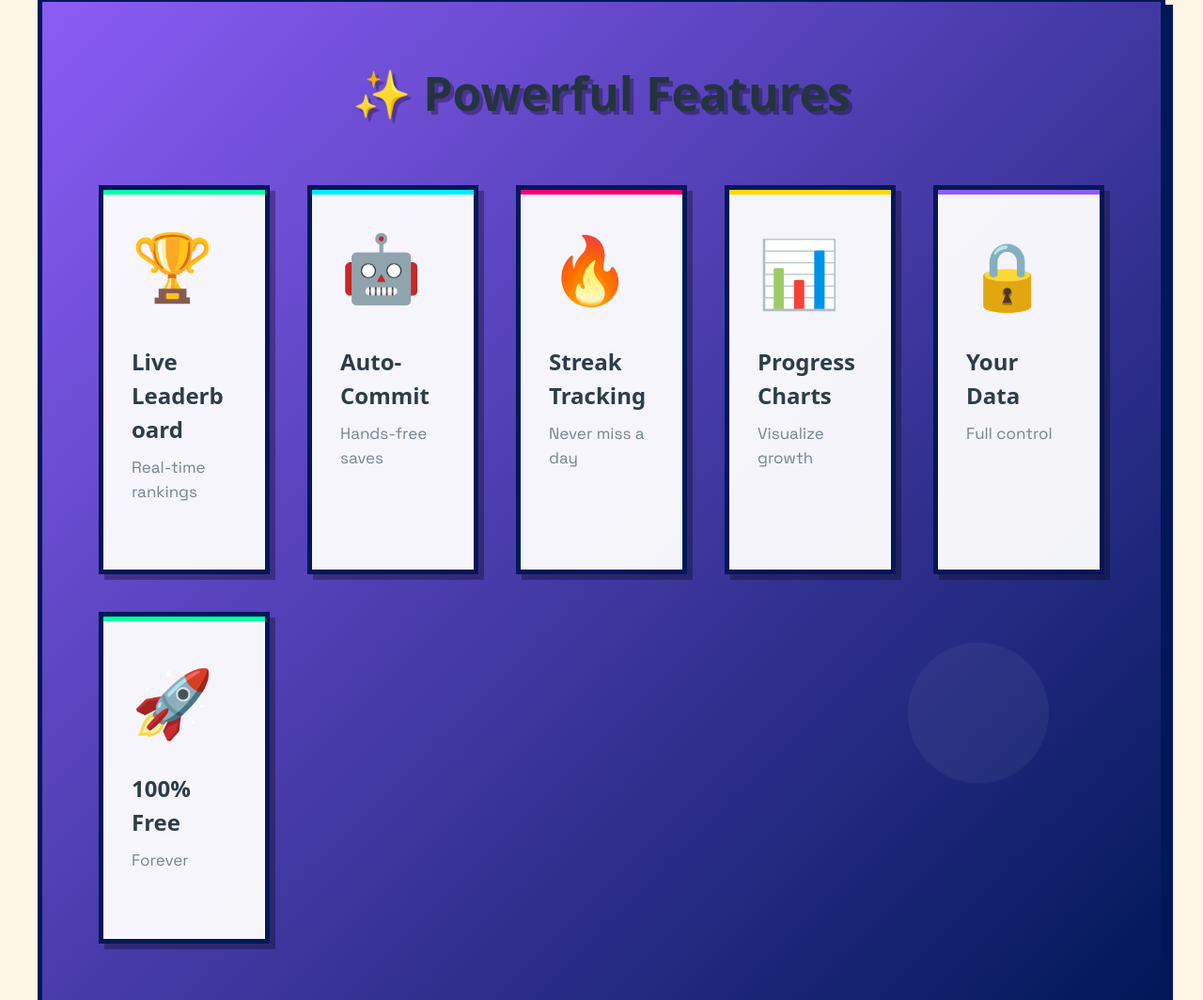
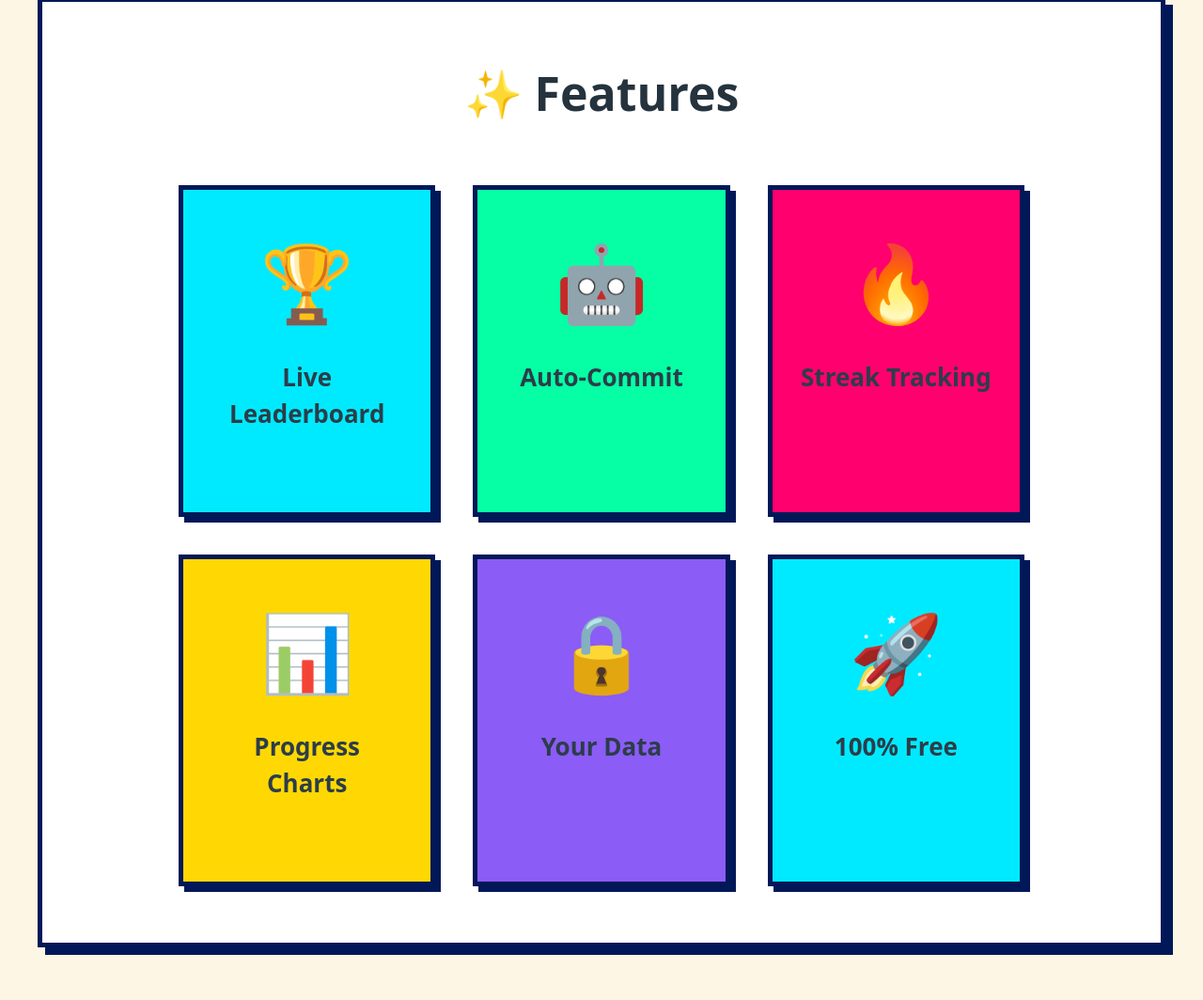
Before and after one commit to bhushcodes/100-days-of-code-tracker, a website: page index.html in a window 1280 px wide. Shown: the part 1757-2821 px from the top of the page at 94% size. Drawn offline with nearby package versions, Linux system fonts and the light colour scheme.

Commit message:
Fix text colors, simplify Features section, clean up login page, and change button color

```diff
--- a/index.html
+++ b/index.html
@@ -89,8 +89,8 @@
           </div>
         </div>
       </div>
-      <div style="text-align: center; margin-top: 3rem; background: rgba(0,0,0,0.8); color: #fff; padding: 1.5rem; border: 4px solid var(--neo-border); box-shadow: 6px 6px 0 var(--neo-border); position: relative; z-index: 1;">
-        <p style="font-weight: 900; font-size: 1.3rem; margin: 0;">⏱️ Complete workflow in just 30 seconds per day</p>
+      <div style="text-align: center; margin-top: 3rem; background: rgba(0,0,0,0.8); padding: 1.5rem; border: 4px solid var(--neo-border); box-shadow: 6px 6px 0 var(--neo-border); position: relative; z-index: 1;">
+        <p style="font-weight: 900; font-size: 1.3rem; margin: 0; color: #fff;">⏱️ Complete workflow in just 30 seconds per day</p>
       </div>
     </section>
 
@@ -102,50 +102,34 @@
     </style>
 
     <!-- Features Section -->
-    <section class="card nes-container is-rounded animate__animated animate__fadeInUp" style="margin: 2rem auto; max-width: 1200px; background: linear-gradient(135deg, var(--neo-purple) 0%, var(--neo-text) 100%); color: #fff; border: 5px solid var(--neo-border); padding: 3rem; position: relative; overflow: hidden;">
-      <!-- Animated Background Circles -->
-      <div style="position: absolute; top: 20%; left: 10%; width: 100px; height: 100px; background: rgba(255,255,255,0.05); border-radius: 50%; animation: float 6s ease-in-out infinite;"></div>
-      <div style="position: absolute; bottom: 20%; right: 10%; width: 150px; height: 150px; background: rgba(255,255,255,0.05); border-radius: 50%; animation: float 8s ease-in-out infinite reverse;"></div>
-
-      <h2 style="text-align: center; margin-bottom: 3rem; font-size: 2.5rem; text-shadow: 4px 4px 0 rgba(0,0,0,0.3); position: relative; z-index: 1;">
-        <span class="icon">✨</span> Powerful Features
+    <section class="card nes-container is-rounded animate__animated animate__fadeInUp" style="margin: 2rem auto; max-width: 1200px; background: #fff; border: 5px solid var(--neo-border); padding: 3rem;">
+      <h2 style="text-align: center; margin-bottom: 3rem; font-size: 2.5rem;">
+        <span class="icon">✨</span> Features
       </h2>
-      <div style="display: grid; grid-template-columns: repeat(auto-fit, minmax(180px, 1fr)); gap: 2rem; position: relative; z-index: 1;">
-        <div class="feature-card" style="background: rgba(255,255,255,0.95); color: #000; padding: 2rem 1.5rem; border: 5px solid var(--neo-border); box-shadow: 6px 6px 0 rgba(0,0,0,0.3); transition: all 0.4s cubic-bezier(0.175, 0.885, 0.32, 1.275); cursor: pointer; position: relative; overflow: hidden;">
-          <div style="position: absolute; top: 0; left: 0; width: 100%; height: 5px; background: var(--neo-green);"></div>
-          <div style="font-size: 3.5rem; margin-bottom: 1rem; animation: bounce 2s ease-in-out infinite;">🏆</div>
-          <h3 style="font-weight: 900; font-size: 1.2rem; margin-bottom: 0.5rem;">Live Leaderboard</h3>
-          <p style="font-size: 0.85rem; opacity: 0.7;">Real-time rankings</p>
+      <div style="display: grid; grid-template-columns: repeat(auto-fit, minmax(200px, 1fr)); gap: 2rem; max-width: 900px; margin: 0 auto;">
+        <div class="feature-card" style="text-align: center; padding: 2rem 1.5rem; background: var(--neo-cyan); border: 5px solid var(--neo-border); box-shadow: 6px 6px 0 var(--neo-border); transition: all 0.3s ease; cursor: pointer;">
+          <div style="font-size: 4rem; margin-bottom: 1rem;">🏆</div>
+          <h3 style="font-weight: 900; font-size: 1.3rem;">Live Leaderboard</h3>
         </div>
-        <div class="feature-card" style="background: rgba(255,255,255,0.95); color: #000; padding: 2rem 1.5rem; border: 5px solid var(--neo-border); box-shadow: 6px 6px 0 rgba(0,0,0,0.3); transition: all 0.4s cubic-bezier(0.175, 0.885, 0.32, 1.275); cursor: pointer; position: relative; overflow: hidden;">
-          <div style="position: absolute; top: 0; left: 0; width: 100%; height: 5px; background: var(--neo-cyan);"></div>
-          <div style="font-size: 3.5rem; margin-bottom: 1rem; animation: bounce 2s ease-in-out infinite 0.2s;">🤖</div>
-          <h3 style="font-weight: 900; font-size: 1.2rem; margin-bottom: 0.5rem;">Auto-Commit</h3>
-          <p style="font-size: 0.85rem; opacity: 0.7;">Hands-free saves</p>
+        <div class="feature-card" style="text-align: center; padding: 2rem 1.5rem; background: var(--neo-green); border: 5px solid var(--neo-border); box-shadow: 6px 6px 0 var(--neo-border); transition: all 0.3s ease; cursor: pointer;">
+          <div style="font-size: 4rem; margin-bottom: 1rem;">🤖</div>
+          <h3 style="font-weight: 900; font-size: 1.3rem;">Auto-Commit</h3>
         </div>
-        <div class="feature-card" style="background: rgba(255,255,255,0.95); color: #000; padding: 2rem 1.5rem; border: 5px solid var(--neo-border); box-shadow: 6px 6px 0 rgba(0,0,0,0.3); transition: all 0.4s cubic-bezier(0.175, 0.885, 0.32, 1.275); cursor: pointer; position: relative; overflow: hidden;">
-          <div style="position: absolute; top: 0; left: 0; width: 100%; height: 5px; background: var(--neo-pink);"></div>
-          <div style="font-size: 3.5rem; margin-bottom: 1rem; animation: bounce 2s ease-in-out infinite 0.4s;">🔥</div>
-          <h3 style="font-weight: 900; font-size: 1.2rem; margin-bottom: 0.5rem;">Streak Tracking</h3>
-          <p style="font-size: 0.85rem; opacity: 0.7;">Never miss a day</p>
+        <div class="feature-card" style="text-align: center; padding: 2rem 1.5rem; background: var(--neo-pink); border: 5px solid var(--neo-border); box-shadow: 6px 6px 0 var(--neo-border); transition: all 0.3s ease; cursor: pointer;">
+          <div style="font-size: 4rem; margin-bottom: 1rem;">🔥</div>
+          <h3 style="font-weight: 900; font-size: 1.3rem;">Streak Tracking</h3>
         </div>
-        <div class="feature-card" style="background: rgba(255,255,255,0.95); color: #000; padding: 2rem 1.5rem; border: 5px solid var(--neo-border); box-shadow: 6px 6px 0 rgba(0,0,0,0.3); transition: all 0.4s cubic-bezier(0.175, 0.885, 0.32, 1.275); cursor: pointer; position: relative; overflow: hidden;">
-          <div style="position: absolute; top: 0; left: 0; width: 100%; height: 5px; background: var(--neo-yellow);"></div>
-          <div style="font-size: 3.5rem; margin-bottom: 1rem; animation: bounce 2s ease-in-out infinite 0.6s;">📊</div>
-          <h3 style="font-weight: 900; font-size: 1.2rem; margin-bottom: 0.5rem;">Progress Charts</h3>
-          <p style="font-size: 0.85rem; opacity: 0.7;">Visualize growth</p>
+        <div class="feature-card" style="text-align: center; padding: 2rem 1.5rem; background: var(--neo-yellow); border: 5px solid var(--neo-border); box-shadow: 6px 6px 0 var(--neo-border); transition: all 0.3s ease; cursor: pointer;">
+          <div style="font-size: 4rem; margin-bottom: 1rem;">📊</div>
+          <h3 style="font-weight: 900; font-size: 1.3rem;">Progress Charts</h3>
         </div>
-        <div class="feature-card" style="background: rgba(255,255,255,0.95); color: #000; padding: 2rem 1.5rem; border: 5px solid var(--neo-border); box-shadow: 6px 6px 0 rgba(0,0,0,0.3); transition: all 0.4s cubic-bezier(0.175, 0.885, 0.32, 1.275); cursor: pointer; position: relative; overflow: hidden;">
-          <div style="position: absolute; top: 0; left: 0; width: 100%; height: 5px; background: var(--neo-purple);"></div>
-          <div style="font-size: 3.5rem; margin-bottom: 1rem; animation: bounce 2s ease-in-out infinite 0.8s;">🔒</div>
-          <h3 style="font-weight: 900; font-size: 1.2rem; margin-bottom: 0.5rem;">Your Data</h3>
-          <p style="font-size: 0.85rem; opacity: 0.7;">Full control</p>
+        <div class="feature-card" style="text-align: center; padding: 2rem 1.5rem; background: var(--neo-purple); color: #fff; border: 5px solid var(--neo-border); box-shadow: 6px 6px 0 var(--neo-border); transition: all 0.3s ease; cursor: pointer;">
+          <div style="font-size: 4rem; margin-bottom: 1rem;">🔒</div>
+          <h3 style="font-weight: 900; font-size: 1.3rem;">Your Data</h3>
         </div>
-        <div class="feature-card" style="background: rgba(255,255,255,0.95); color: #000; padding: 2rem 1.5rem; border: 5px solid var(--neo-border); box-shadow: 6px 6px 0 rgba(0,0,0,0.3); transition: all 0.4s cubic-bezier(0.175, 0.885, 0.32, 1.275); cursor: pointer; position: relative; overflow: hidden;">
-          <div style="position: absolute; top: 0; left: 0; width: 100%; height: 5px; background: var(--neo-green);"></div>
-          <div style="font-size: 3.5rem; margin-bottom: 1rem; animation: bounce 2s ease-in-out infinite 1s;">🚀</div>
-          <h3 style="font-weight: 900; font-size: 1.2rem; margin-bottom: 0.5rem;">100% Free</h3>
-          <p style="font-size: 0.85rem; opacity: 0.7;">Forever</p>
+        <div class="feature-card" style="text-align: center; padding: 2rem 1.5rem; background: var(--neo-cyan); border: 5px solid var(--neo-border); box-shadow: 6px 6px 0 var(--neo-border); transition: all 0.3s ease; cursor: pointer;">
+          <div style="font-size: 4rem; margin-bottom: 1rem;">🚀</div>
+          <h3 style="font-weight: 900; font-size: 1.3rem;">100% Free</h3>
         </div>
       </div>
     </section>
```
Also changed, not shown: log-oauth-login.html (+1 -14 lines).
